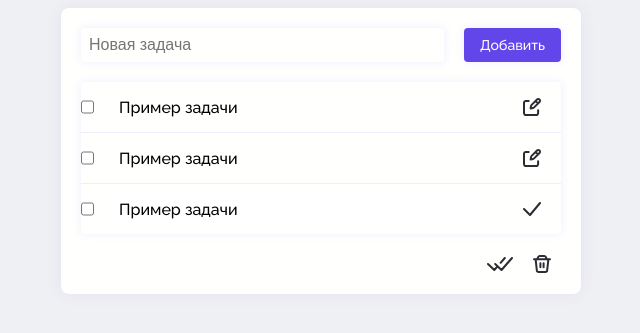
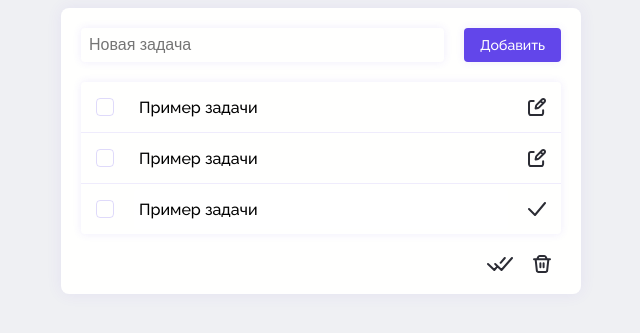
Before and after one commit to merpich/TodoApp, a website: page index.html in a window 1280 px wide. Shown: the part 189-522 px from the top of the page, without its empty margins (319-959 px from the left). Drawn offline with Linux system fonts and the light colour scheme.

Commit message:
made checkbox

```diff
--- a/assets/scss/app.scss
+++ b/assets/scss/app.scss
@@ -88,10 +88,35 @@ body {
 	&__form {
 		display: grid;
 		grid-template-columns: auto 1fr auto;
-		gap: 0 rem(20);
+		gap: 0 rem(5);
 	}
 	// .tasks-list__status
 	&__status {
+		position: relative;
+		display: flex;
+		align-items: center;
+		padding: rem(10) rem(15);
+		cursor: pointer;
+		& input {
+			position: absolute;
+			left: 0;
+			top: 0;
+			appearance: none;
+			&:hover + .tasks-list__checkbox {
+				stroke: rgba($color: #6246ea, $alpha: 0.5);
+			}
+			&:checked + .tasks-list__checkbox {
+				stroke: var(--color-accent-primary);
+			}
+		}
+	}
+	// .tasks-list__checkbox
+	&__checkbox {
+		width: rem(12);
+		height: rem(12);
+		padding: rem(2);
+		border: rem(1) rgba($color: #6246ea, $alpha: 0.2) solid;
+		border-radius: rem(4);
 	}
 	// .tasks-list__input
 	&__input {
@@ -116,7 +141,7 @@ body {
 		display: flex;
 		align-items: center;
 		min-height: rem(40);
-		padding: rem(10) rem(20);
+		padding: rem(10) rem(15);
 		border: 0;
 		background: transparent;
 		&:hover .tasks-list__icon {
--- a/index.html
+++ b/index.html
@@ -20,7 +20,12 @@
 			<ul class="tasks-list">
 				<li class="tasks-list__item">
 					<form class="tasks-list__form" action="#" id="1">
-						<input class="tasks-list__status" type="checkbox">
+						<label class="tasks-list__status">
+							<input type="checkbox">
+							<svg class="tasks-list__checkbox">
+								<use xlink:href="./assets/icons/sprites.svg#check"></use>
+							</svg>
+						</label>
 						<input class="tasks-list__input" type="text" value="Пример задачи" disabled>
 						<button class="tasks-list__button" type="button">
 							<svg class="tasks-list__icon tasks-list__icon_edit">
@@ -31,7 +36,12 @@
 				</li>
 				<li class="tasks-list__item">
 					<form class="tasks-list__form" action="#" id="2">
-						<input class="tasks-list__status" type="checkbox">
+						<label class="tasks-list__status">
+							<input type="checkbox">
+							<svg class="tasks-list__checkbox">
+								<use xlink:href="./assets/icons/sprites.svg#check"></use>
+							</svg>
+						</label>
 						<input class="tasks-list__input" type="text" value="Пример задачи" disabled>
 						<button class="tasks-list__button" type="button">
 							<svg class="tasks-list__icon tasks-list__icon_edit">
@@ -42,7 +52,12 @@
 				</li>
 				<li class="tasks-list__item">
 					<form class="tasks-list__form" action="#" id="3">
-						<input class="tasks-list__status" type="checkbox">
+						<label class="tasks-list__status">
+							<input type="checkbox">
+							<svg class="tasks-list__checkbox">
+								<use xlink:href="./assets/icons/sprites.svg#check"></use>
+							</svg>
+						</label>
 						<input class="tasks-list__input" type="text" value="Пример задачи">
 						<button class="tasks-list__button" type="button">
 							<svg class="tasks-list__icon tasks-list__icon_save">
```
Also changed, not shown: assets/css/app.min.css, 1 other file.
